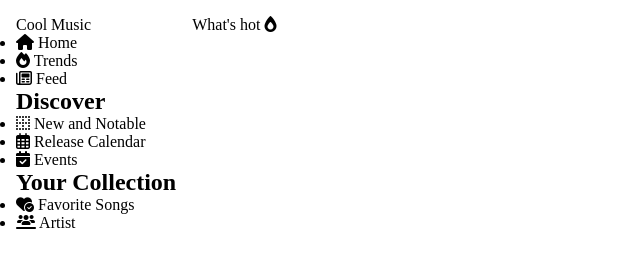
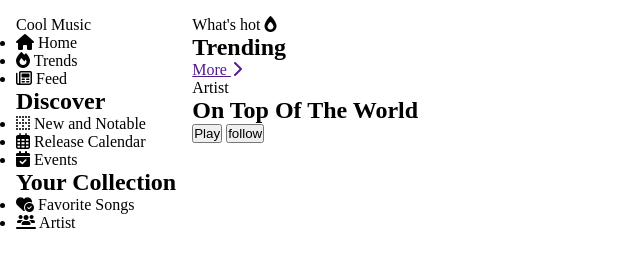
Before and after one commit to Sofinaye/coolMusic, a plain HTML site: page index.html in a window 1280 px wide. Shown: the whole page, without its empty margins (0-640 px from the left). Drawn offline with Linux system fonts and the light colour scheme.

Commit message:
Add front page header structure

```diff
--- a/index.html
+++ b/index.html
@@ -40,6 +40,18 @@
       </section>
       <section class="front-page">
         <p>What's hot <i class="fa-solid fa-fire-flame-simple"></i></p>
+        <div class="front-heading-container">
+          <h2 class="front-heading-sub">Trending</h2>
+          <a href="">More <i class="fa-solid fa-chevron-right"></i></a>
+        </div>
+        <div class="trending">
+          <p>Artist</p>
+          <h2 class="artist-header">On Top <span> Of The World</span></h2>
+          <div class="artist-btns">
+            <button class="btn1">Play</button>
+            <button class="btn2">follow</button>
+          </div>
+        </div>
       </section>
     </div>
 
```
